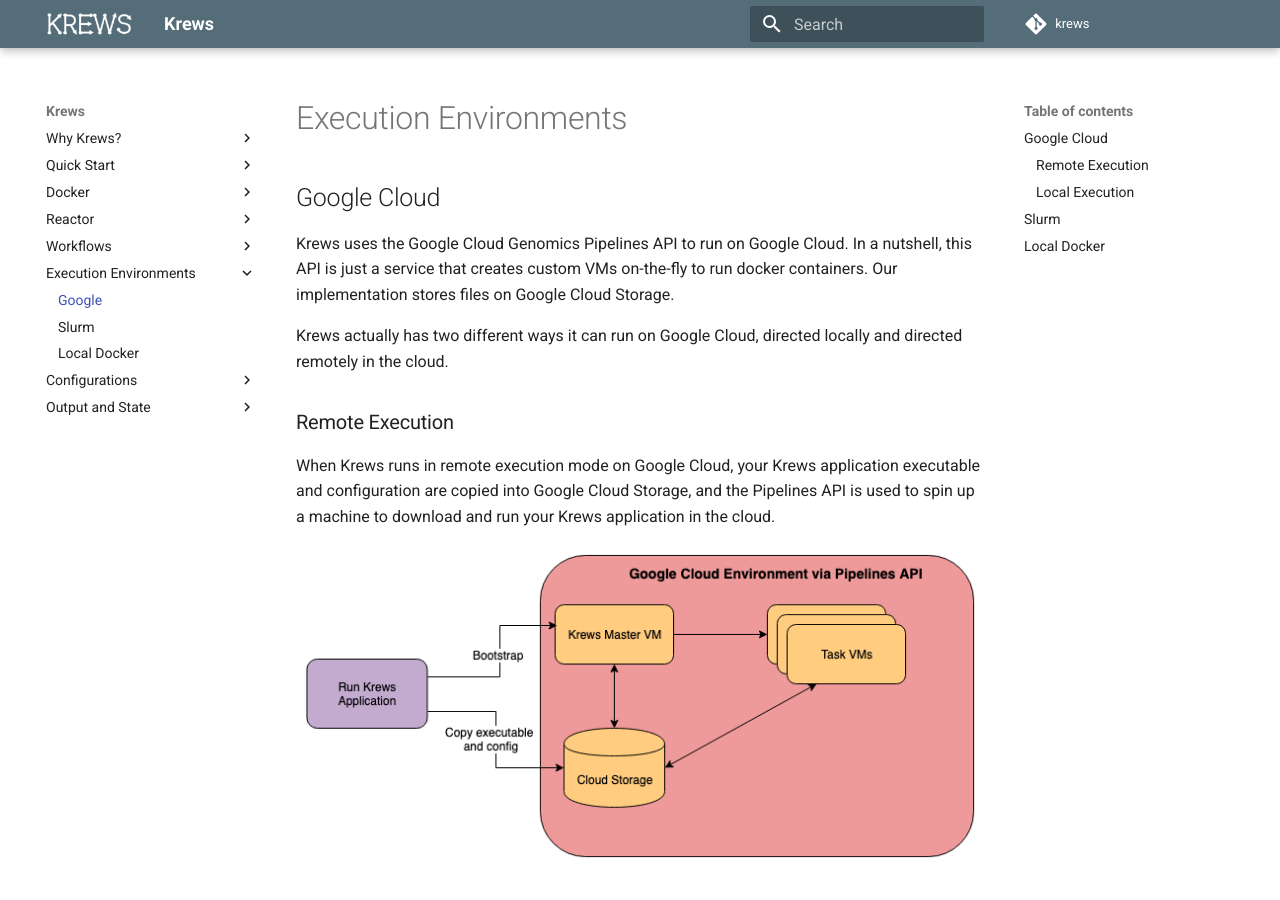
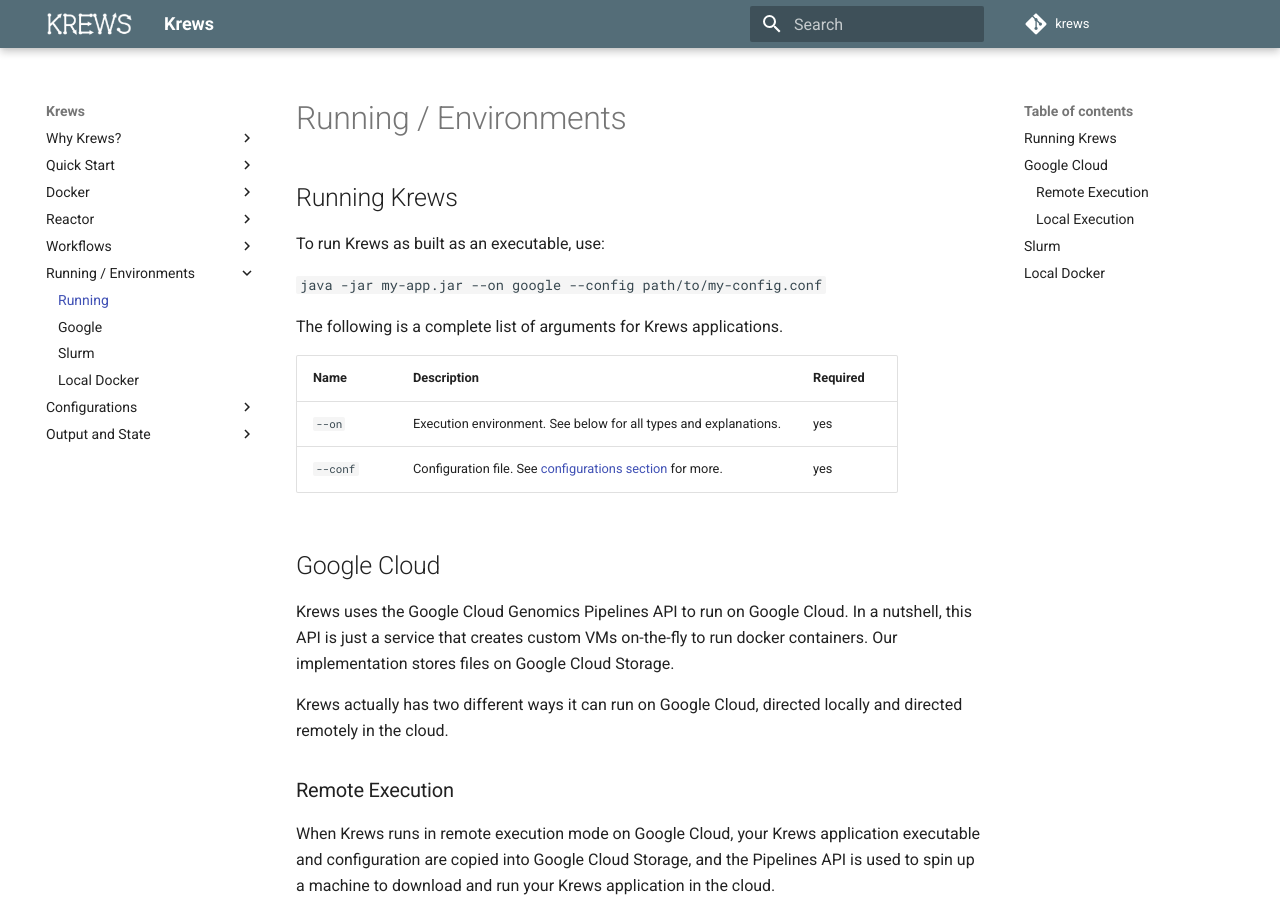
Before and after one commit to weng-lab/krews, an MkDocs documentation site: the page built from docs/running_environments.md, in a window 1280 px wide and 900 px high. Built offline with MkDocs 1.6.1 and Material for MkDocs 9.7.7, drawn with Linux system fonts in a browser that asks for light colours; comment, search, counter and statistics services are not loaded.

Commit message:
Added section on running / arguments.

```diff
--- a/docs/execution_environments.md
+++ b/docs/running_environments.md
@@ -1,4 +1,17 @@
-# Execution Environments
+# Running / Environments
+
+## Running Krews
+
+To run Krews as built as an executable, use:
+
+`java -jar my-app.jar --on google --config path/to/my-config.conf`
+
+The following is a complete list of arguments for Krews applications.
+
+| Name |  Description |  Required |
+|---|---|---|
+| `--on` | Execution environment. See below for all types and explanations. | yes |
+| `--conf` | Configuration file. See [configurations section](config.md) for more. | yes |
 
 ## Google Cloud
 
--- a/mkdocs.yml
+++ b/mkdocs.yml
@@ -58,8 +58,9 @@
       - 'Files': workflows/#files
       - 'Parameters': workflows/#params
       - 'Code Organization': workflows/#code-organization
-  - 'Execution Environments':
-      - 'Google': execution_environments.md
+  - 'Running / Environments':
+      - 'Running': running_environments.md
+      - 'Google': running_environments/#google
       - 'Slurm': execution_environments/#slurm
       - 'Local Docker': execution_environments/#local-docker
   - 'Configurations':
```
Also changed, not shown: docs/running.md (deleted, +0 -1 lines), docs/workflows.md (+3 -3 lines).
